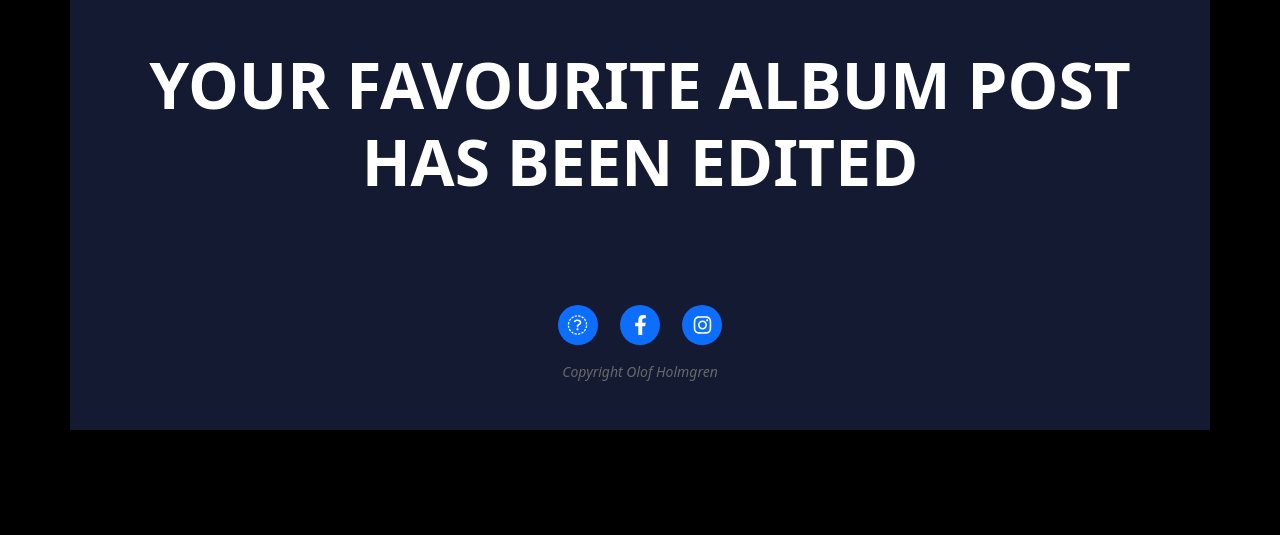
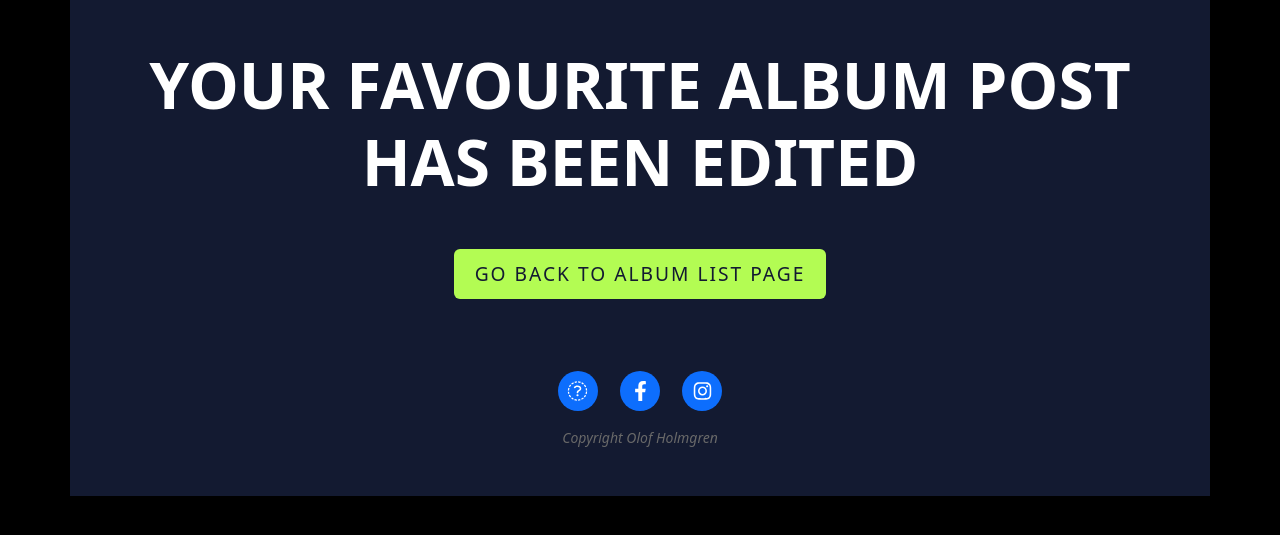
Before and after one commit to olleholmgren/nightwish-blog, a Django app: page /favourite_album_edited/ in a window 1280 px wide. Shown: the part 89-624 px from the top of the page. Run offline with Django 3.2, Linux system fonts and the light colour scheme.

Commit message:
add "go back" button to album_edited template

```diff
--- a/templates/favourite_album_edited.html
+++ b/templates/favourite_album_edited.html
@@ -4,5 +4,10 @@
 
 
 <h1>Your Favourite Album post has been edited</h1>
+<div>
+    <a href="{% url 'user_favourite_albums' %}">
+        <button class="btn">Go back to album list page</button>
+    </a>
+</div>
 
 {% endblock content %}
```
